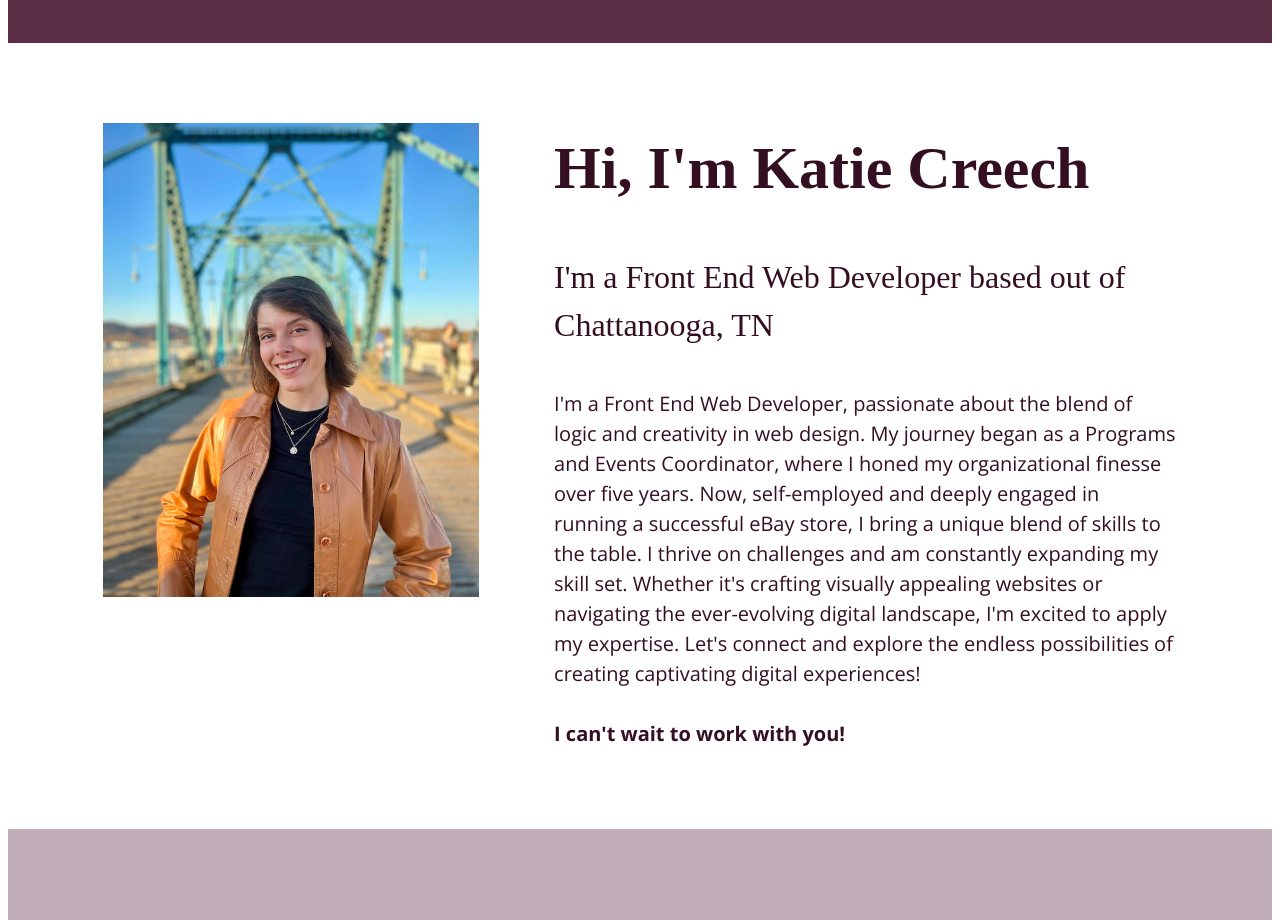
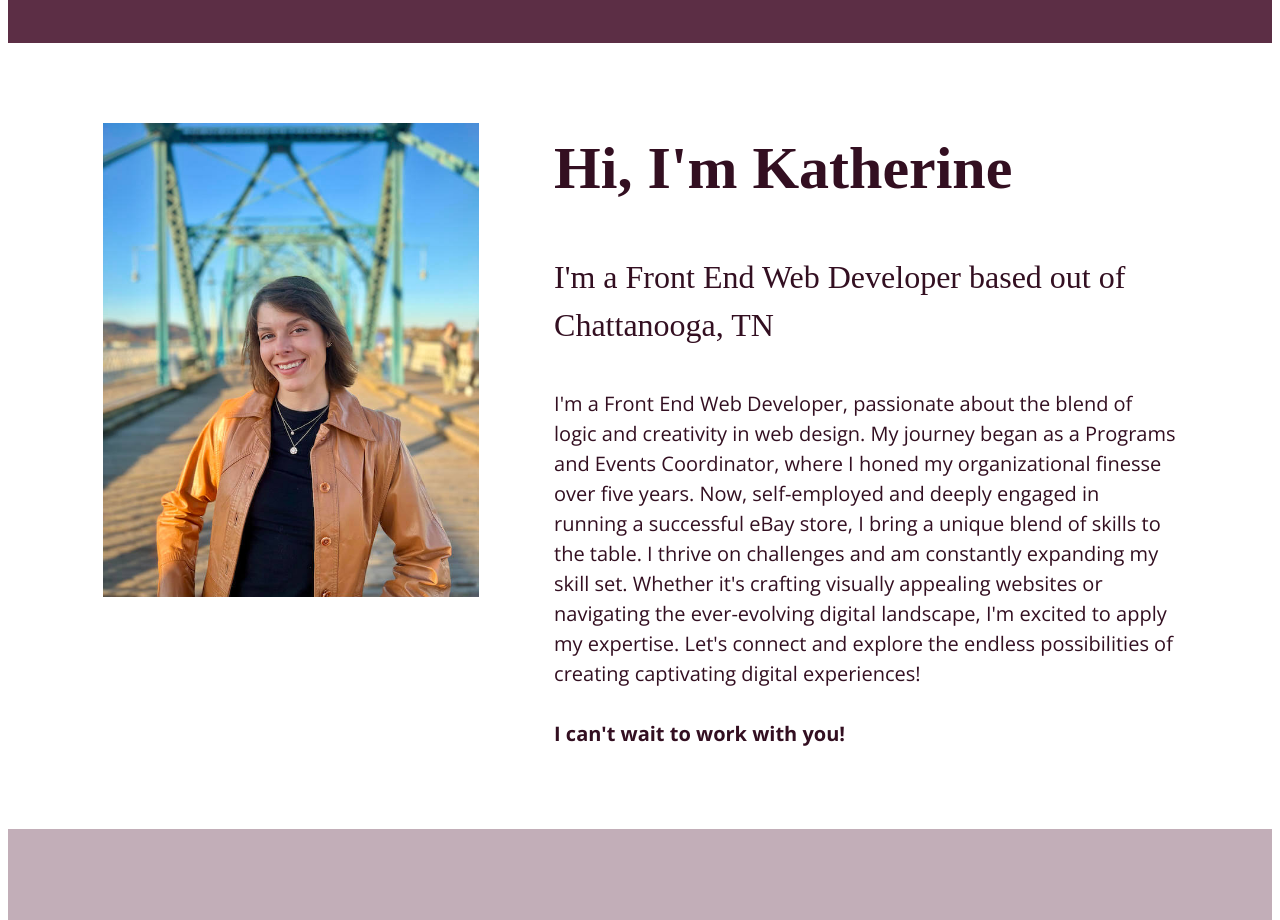
Before and after one commit to KatherineMarlo/portfolio-website, a website built with Parcel: page index.html in a window 1280 px wide. Shown: the part 3160-4080 px from the top of the page. Built offline with nearby package versions, Linux system fonts and the light colour scheme; a web font is replaced by a local one.

Commit message:
Updated name in about me

```diff
--- a/index.html
+++ b/index.html
@@ -255,7 +255,7 @@
             <img src="img/updated-headshot.jpeg" alt="Picture of Katie standing on the pedestrian bridge in Chattanooga, TN">
           </figure>
           <div class="about-info">
-            <h3>Hi, I'm Katie Creech</h3>
+            <h3>Hi, I'm Katherine</h3>
             <h4>I'm a Front End Web Developer based out of Chattanooga, TN</h4>
             <p class="about-text">
               I'm a Front End Web Developer, passionate about the blend of logic and creativity in web design. My journey began as a Programs and Events Coordinator, where I honed my organizational finesse over five years. Now, self-employed and deeply engaged in running a successful eBay store, I bring a unique blend of skills to the table. I thrive on challenges and am constantly expanding my skill set. Whether it's crafting visually appealing websites or navigating the ever-evolving digital landscape, I'm excited to apply my expertise. Let's connect and explore the endless possibilities of creating captivating digital experiences!
```
